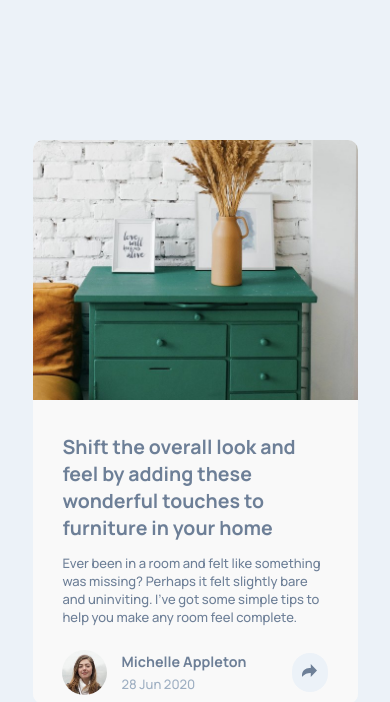
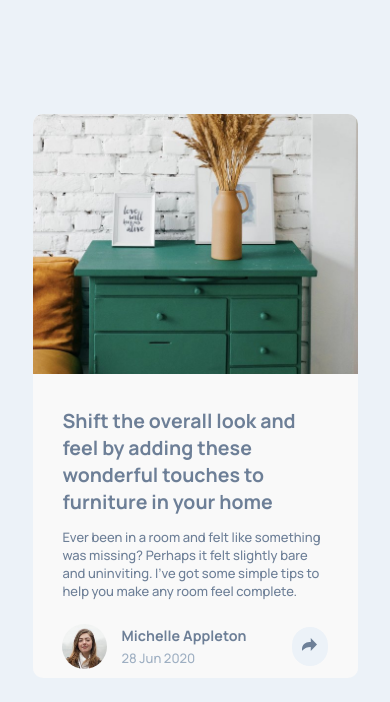
Before and after one commit to guilhermeSDB/Article-Preview-Component, a plain HTML site: page index.html in a window 390 px wide. Shown: the top 702 px of the page. Drawn offline with nearby package versions, Linux system fonts and the light colour scheme.

Commit message:
style: Correção para o Mobile

```diff
--- a/sass/card.scss
+++ b/sass/card.scss
@@ -49,6 +49,7 @@ body{
         background-color: $white;
         overflow: hidden;
         position: relative;
+        top: -2rem;
 
         @include Responsive($Desktop){
             flex-direction: row;
```
Also changed, not shown: css/card.css, css/card.min.css.
